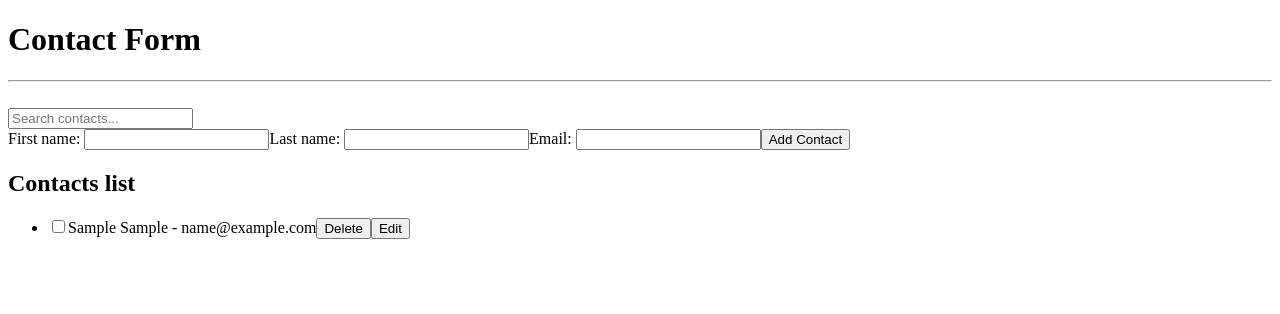
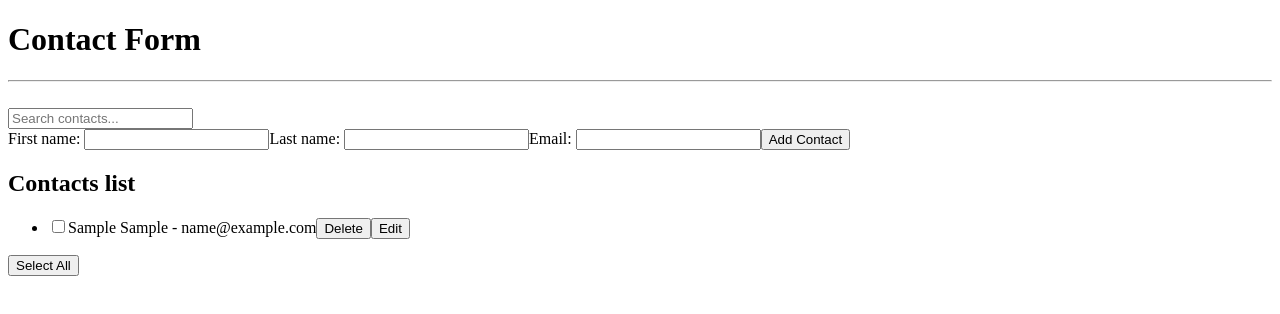
Before and after one commit to Diana-Abyaneh/diana-abyaneh_week17, a React (Vite) app in the folder contact-app/: page / in a window 1280 px wide. Both pictures are taken after typing "Sample", "Sample", "name@example.com" into the empty fields and a click on the button "Add Contact". Shown: the top 314 px of the page. Built offline with nearby package versions, Linux system fonts and the light colour scheme.

Commit message:
Added select all/deselect all functionality for filtered contacts

```diff
--- a/contact-app/src/App.jsx
+++ b/contact-app/src/App.jsx
@@ -53,6 +53,14 @@ function App() {
     return fullText.includes(search.toLowerCase());
   });
 
+  const handleToggleSelectAll = () => {
+    if(selectedContacts.length === filteredContacts.length)
+      setSelectedContacts([]);
+    else {
+      const allVisibleIds = filteredContacts.map((contact) => contact.id);
+      setSelectedContacts(allVisibleIds);
+    }
+  }
 
   return (
     <div>
@@ -81,6 +89,16 @@ function App() {
         selectedContacts={selectedContacts}
         setSelectedContacts={setSelectedContacts}
       />
+
+      {filteredContacts.length > 0 && (
+        <div style={{ marginBottom: "10px" }}>
+          <button onClick={handleToggleSelectAll}>
+            {selectedContacts.length === filteredContacts.length
+              ? "Unselect All"
+              : "Select All"}
+          </button>
+        </div>
+      )}
 
       {selectedContacts.length > 0 && (
         <button onClick={handleBulkDeleteClick}>Delete Contacts</button>
```
